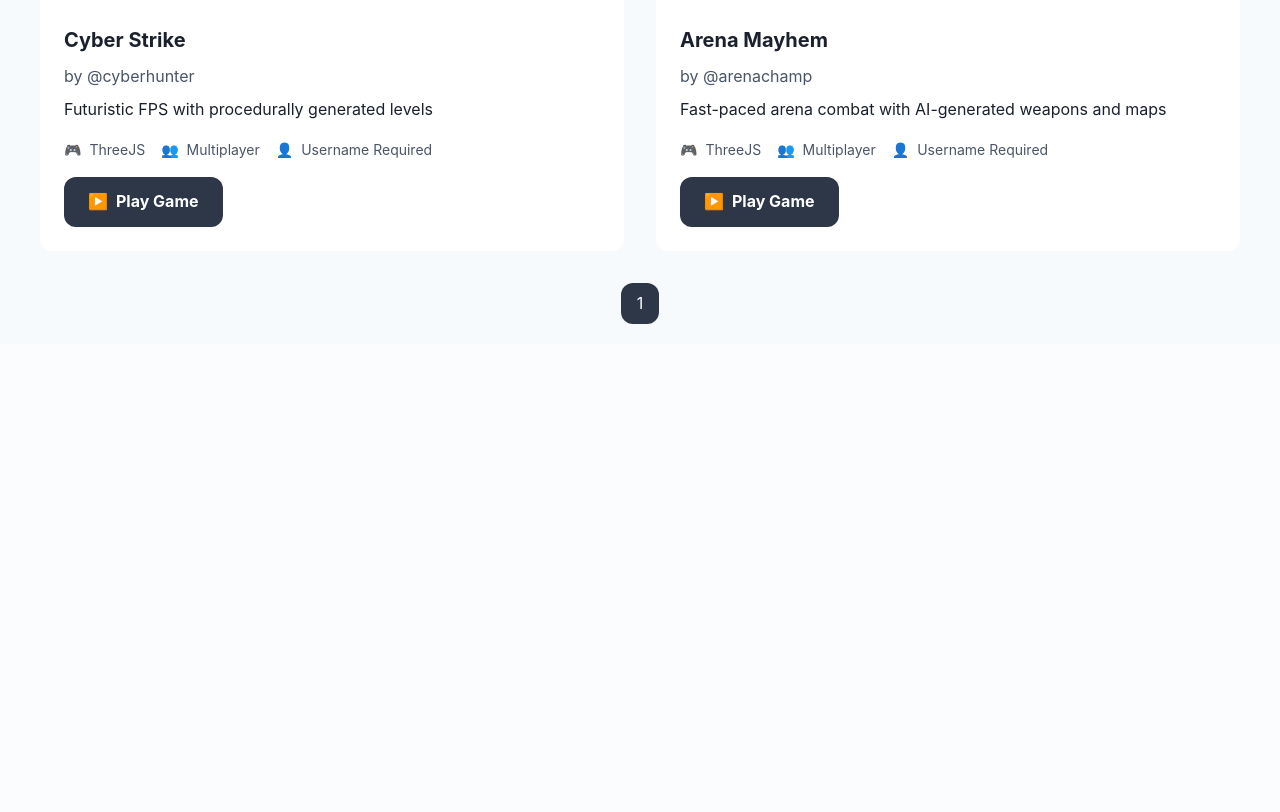
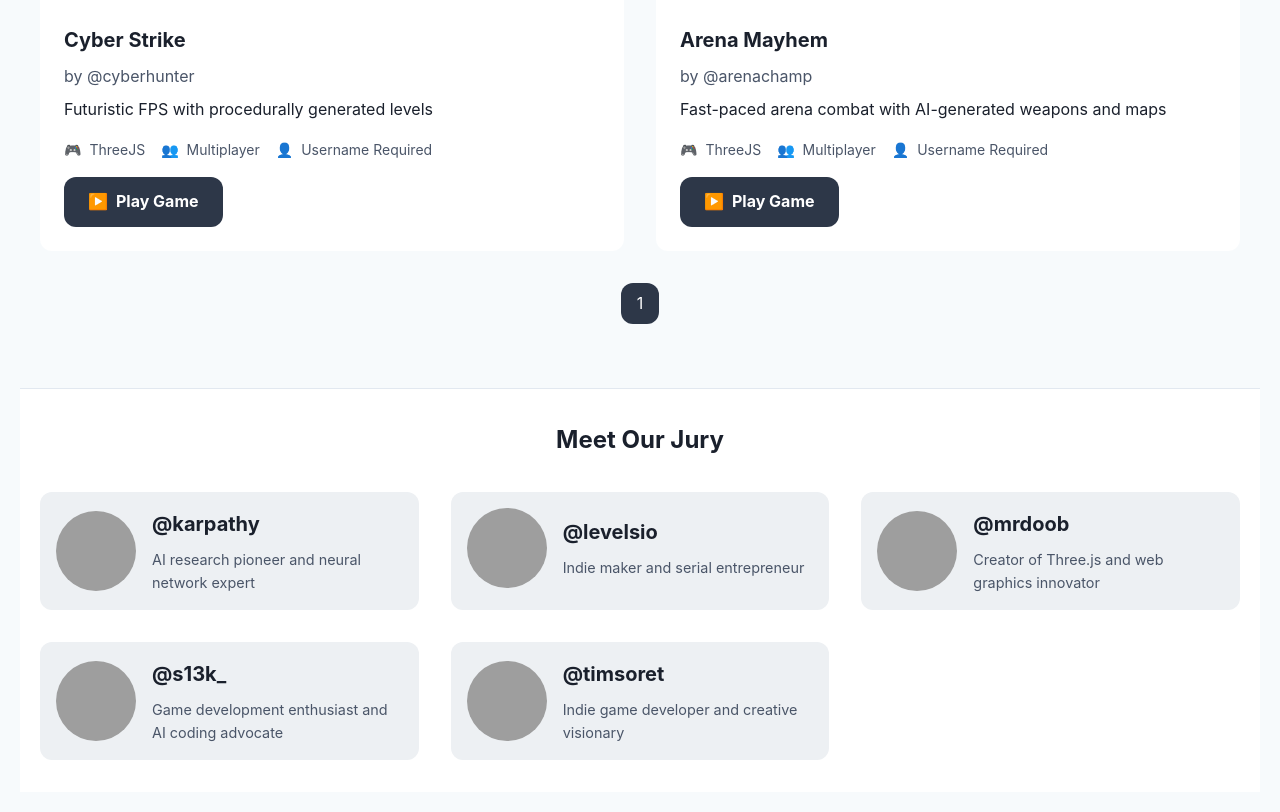
Before and after one commit to realJogicodes/vibejam, a PHP site: page /index.php in a window 1280 px wide. Shown: the part 4074-4886 px from the top of the page. Before the commit the page ends 4398 px from the top, so only its background shows below. Run offline with PHP 8.4, Linux system fonts and the light colour scheme; data comes from the database, SQL or seed files in the repository; grey boxes are pictures that could not be loaded.

Commit message:
jury added

```diff
--- a/index.php
+++ b/index.php
@@ -536,5 +536,124 @@ while ($cat = $categories->fetchArray()) {
             <?php endif; ?>
         </nav>
     </div>
+
+    <footer class="jury-section">
+        <section class="container">
+            <h2 style="text-align: center; margin-bottom: 2rem;">Meet Our Jury</h2>
+            <div class="jury-grid">
+                <?php
+                // Reset jury_members result pointer
+                $jury_members->reset();
+                while ($jury = $jury_members->fetchArray()):
+                    $username = htmlspecialchars(ltrim($jury['username'], '@'));
+                ?>
+                    <div class="jury-card">
+                        <a href="https://x.com/<?php echo $username; ?>" target="_blank" class="jury-link">
+                            <img class="jury-image"
+                                 src="https://unavatar.io/twitter/<?php echo $username; ?>"
+                                 alt="Profile picture of <?php echo htmlspecialchars($jury['username']); ?>">
+                            <div class="jury-content">
+                                <h3 class="jury-name"><?php echo htmlspecialchars($jury['username']); ?></h3>
+                                <p class="jury-bio">
+                                    <?php
+                                    switch($jury['username']) {
+                                        case '@karpathy':
+                                            echo 'AI research pioneer and neural network expert';
+                                            break;
+                                        case '@timsoret':
+                                            echo 'Indie game developer and creative visionary';
+                                            break;
+                                        case '@mrdoob':
+                                            echo 'Creator of Three.js and web graphics innovator';
+                                            break;
+                                        case '@s13k_':
+                                            echo 'Game development enthusiast and AI coding advocate';
+                                            break;
+                                        case '@levelsio':
+                                            echo 'Indie maker and serial entrepreneur';
+                                            break;
+                                        default:
+                                            echo 'Vibe Jam jury member';
+                                    }
+                                    ?>
+                                </p>
+                            </div>
+                        </a>
+                    </div>
+                <?php endwhile; ?>
+            </div>
+        </section>
+    </footer>
+
+    <style>
+        .jury-section {
+            background: white;
+            padding: 2rem 0;
+            margin-top: 4rem;
+            border-top: 1px solid #e2e8f0;
+        }
+
+        .jury-grid {
+            display: grid;
+            gap: 2rem;
+            grid-template-columns: repeat(auto-fit, minmax(300px, 1fr));
+            max-width: 1400px;
+            margin: 0 auto;
+        }
+
+        .jury-card {
+            background: rgb(237, 240, 243);
+            border-radius: var(--border-radius);
+            overflow: hidden;
+            transition: transform 0.2s ease;
+        }
+
+        .jury-card:hover {
+            transform: translateY(-5px);
+        }
+
+        .jury-link {
+            display: flex;
+            align-items: center;
+            text-decoration: none;
+            color: var(--text-color);
+            padding: 1rem;
+        }
+
+        .jury-image {
+            width: 80px;
+            height: 80px;
+            border-radius: 50%;
+            margin-right: 1rem;
+            object-fit: cover;
+        }
+
+        .jury-content {
+            flex: 1;
+        }
+
+        .jury-name {
+            font-size: 1.25rem;
+            font-weight: bold;
+            margin-bottom: 0.5rem;
+        }
+
+        .jury-bio {
+            font-size: 0.9rem;
+            color: var(--secondary-color);
+        }
+
+        @media (max-width: 640px) {
+            .jury-link {
+                flex-direction: column;
+                text-align: center;
+            }
+
+            .jury-image {
+                margin-right: 0;
+                margin-bottom: 1rem;
+            }
+        }
+    </style>
 </body>
 </html>
```
